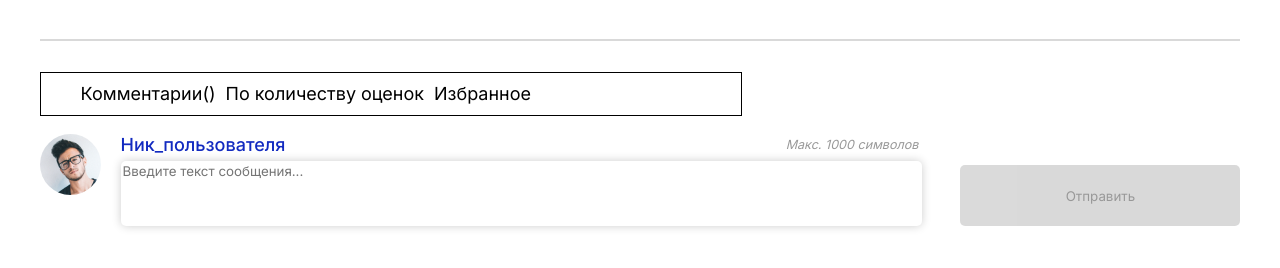
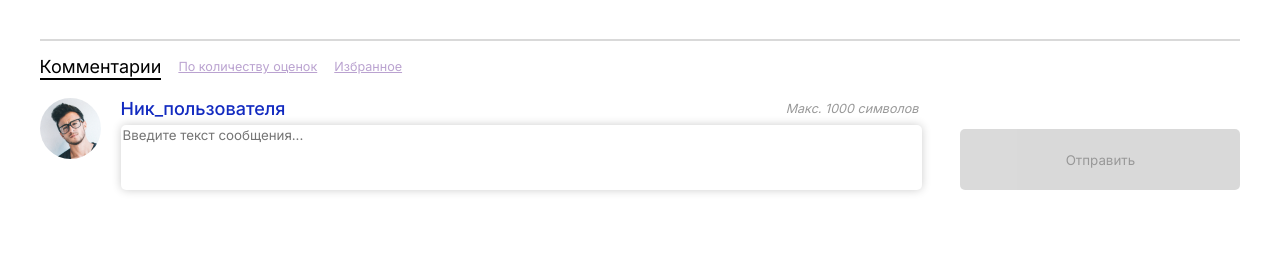
Before and after one commit to Alekssoo/CommentsSystem_TS, a website with bundled scripts: page index.html in a window 1280 px wide. Built offline with nearby package versions, Linux system fonts and the light colour scheme.

Commit message:
some fixes to styles and structure

```diff
--- a/index.html
+++ b/index.html
@@ -14,9 +14,9 @@
         <div class="comments">
             <hr class="comments_line">
             <ul class="comments_params">
-                <li class="comments_params_item">Комментарии()</li>
-                <li class="comments_params_item">По количеству оценок</li>
-                <li class="comments_params_item">Избранное</ul>
+                <li class="comments_params_item comments_params_main">Комментарии </li>
+                <li class="comments_params_item opacity_text"><a href="" class="comments_params_link">По количеству оценок</a></li>
+                <li class="comments_params_item opacity_text"><a href="" class="comments_params_link">Избранное</a></ul>
             </ul>
             <!-- <span class="comments_quantity">Комментарии</span>
             <span class="comments_sort">По количеству оценок</span>
--- a/styles/styles.css
+++ b/styles/styles.css
@@ -17,18 +17,19 @@
     height: 2px;
     border: none;
     margin-top: 31px;
-    margin-bottom: 31px;
+    margin-bottom: 15px;
 }
 
 .comments_params {
 
     display: flex;
     /* max-width: 1440px; */
-    border: 1px solid black;
-    width: 55%;
+    /* border: 1px solid black; */
+    /* width: 55%; */
     margin-top: 0;
-    padding-top: 10px;
-    padding-bottom: 10px;
+    padding-top: 0px;
+    padding-bottom: 0px;
+    padding-left: 0;
     list-style: none;
 }
 
@@ -36,6 +37,9 @@
     margin-right: 10px;
 }
 
+.comments_params_main{
+    border-bottom: 2px solid black;
+}
 .comment_block {
     display: flex;
     width: 100%;
```
